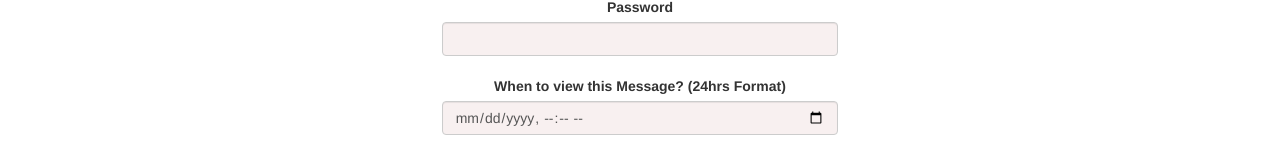
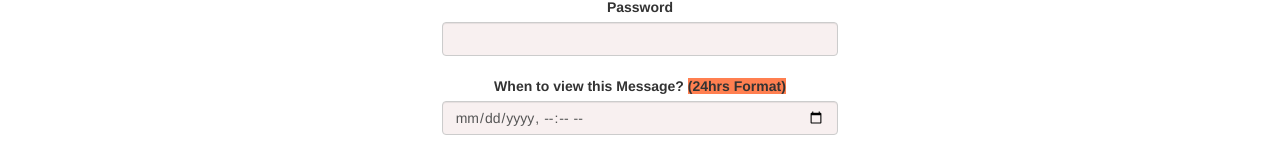
Before and after one commit to ItsDeva/CryDec, a plain HTML site: page index.html at #/cry in a window 1280 px wide. Shown: the part 295-449 px from the top of the page. Drawn offline with Linux system fonts and the light colour scheme.

Commit message:
css added for 24hrs date label

```diff
--- a/pages/cry/cry.html
+++ b/pages/cry/cry.html
@@ -21,7 +21,7 @@
             <div class="form-group">
                 <label>Password</label>
                 <input type="password" ng-model="password" class="form-control" required/><br/>
-                <label>When to view this Message? (24hrs Format)</label>
+                <label>When to view this Message? <b class="iminred">(24hrs Format)</b></label>
                 <input type="datetime-local" ng-model="time" class="form-control" required title="Enter Time also"/>
                 <br/>
                 <div class="well" ng-if="!time">Select Date and Time</div>
```
